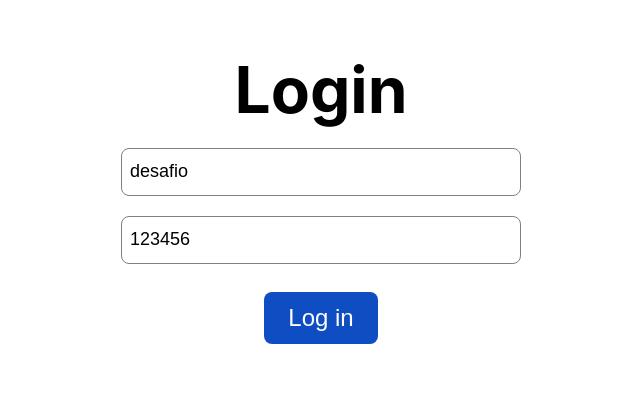
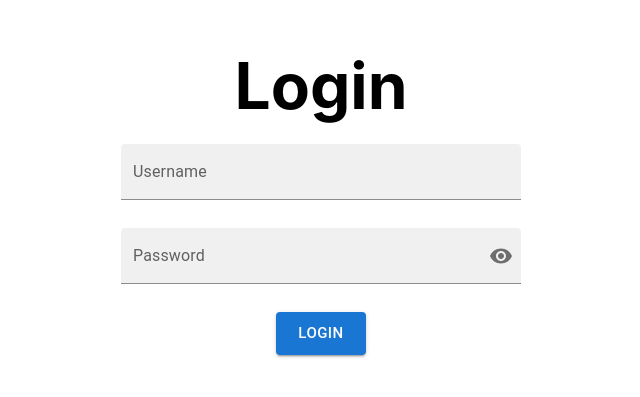
Before and after one commit to ms-daniel/Cadastra-Clientes, a React (Create React App) app in the folder Codigo/cadastro_clientes_web_frontend/: page / in a window 1280 px wide. Shown: the part 199-596 px from the top of the page, without its empty margins (319-959 px from the left). Built offline with nearby package versions, Linux system fonts and the light colour scheme.

Commit message:
troca pelo material ui

```diff
--- a/Codigo/cadastro_clientes_web_frontend/src/Login.js
+++ b/Codigo/cadastro_clientes_web_frontend/src/Login.js
@@ -4,6 +4,18 @@ import api from './services/Api'
 import LoadingComp from './components/Loading'
 import showToastMessage from './components/Notify'
 import {ToastContainer} from "react-toastify";
+import Button from '@mui/material/Button';
+import TextField from '@mui/material/TextField';
+import Box from '@mui/material/Box';
+import IconButton from '@mui/material/IconButton';
+import Input from '@mui/material/Input';
+import FilledInput from '@mui/material/FilledInput';
+import InputLabel from '@mui/material/InputLabel';
+import InputAdornment from '@mui/material/InputAdornment';
+import FormHelperText from '@mui/material/FormHelperText';
+import FormControl from '@mui/material/FormControl';
+import Visibility from '@mui/icons-material/Visibility';
+import VisibilityOff from '@mui/icons-material/VisibilityOff';
 
 const Login = (props) => {
   const [username, setUsername] = useState('desafio')
@@ -11,6 +23,13 @@ const Login = (props) => {
   const [emailError, setEmailError] = useState('')
   const [passwordError, setPasswordError] = useState('')
   const [loadComp, setloadComp] = useState(false)
+  const [showPassword, setShowPassword] = React.useState(false);
+
+  const handleClickShowPassword = () => setShowPassword((show) => !show);
+
+  const handleMouseDownPassword = (event) => {
+    event.preventDefault();
+  };
 
   const navigate = useNavigate()
 
@@ -60,28 +79,49 @@ const Login = (props) => {
         <div>Login</div>
       </div>
       <br />
-      <div className={'inputContainer'}>
-        <input
-          value={username}
-          placeholder="Username"
-          onChange={(ev) => setUsername(ev.target.value)}
-          className={'inputBox'}
-        />
+      <div>
+        <Box
+          sx={{
+            width: 400,
+            maxWidth: '100%',
+          }}
+        >
+          <TextField
+            id="filled-basic"
+            label="Username"
+            fullWidth
+            variant="filled"
+            onChange={(ev) => setUsername(ev.target.value)}
+          />
+        </Box>
         <label className="errorLabel">{emailError}</label>
       </div>
       <br />
-      <div className={'inputContainer'}>
-        <input
-          value={password}
-          placeholder="Password"
-          onChange={(ev) => setPassword(ev.target.value)}
-          className={'inputBox'}
-        />
+      <div>
+        <FormControl sx={{ m: 1, width: '400px' }} variant="filled">
+          <InputLabel htmlFor="filled-adornment-password">Password</InputLabel>
+          <FilledInput
+            id="filled-adornment-password"
+            type={showPassword ? 'text' : 'password'}
+            endAdornment={
+              <InputAdornment position="end">
+                <IconButton
+                  aria-label="toggle password visibility"
+                  onClick={handleClickShowPassword}
+                  onMouseDown={handleMouseDownPassword}
+                  edge="end"
+                >
+                  {showPassword ? <VisibilityOff /> : <Visibility />}
+                </IconButton>
+              </InputAdornment>
+            }
+          />
+        </FormControl>
         <label className="errorLabel">{passwordError}</label>
       </div>
       <br />
       <div className={'inputContainer'}>
-        {loadComp ? (<LoadingComp />) : (<input className={'inputButton'} type="button" onClick={onButtonClick} value={'Log in'} />) }
+        {loadComp ? (<LoadingComp />) : (<Button variant="contained" size="large" onClick={onButtonClick}>Login </Button>) }
       </div>
 
       <ToastContainer />
```
